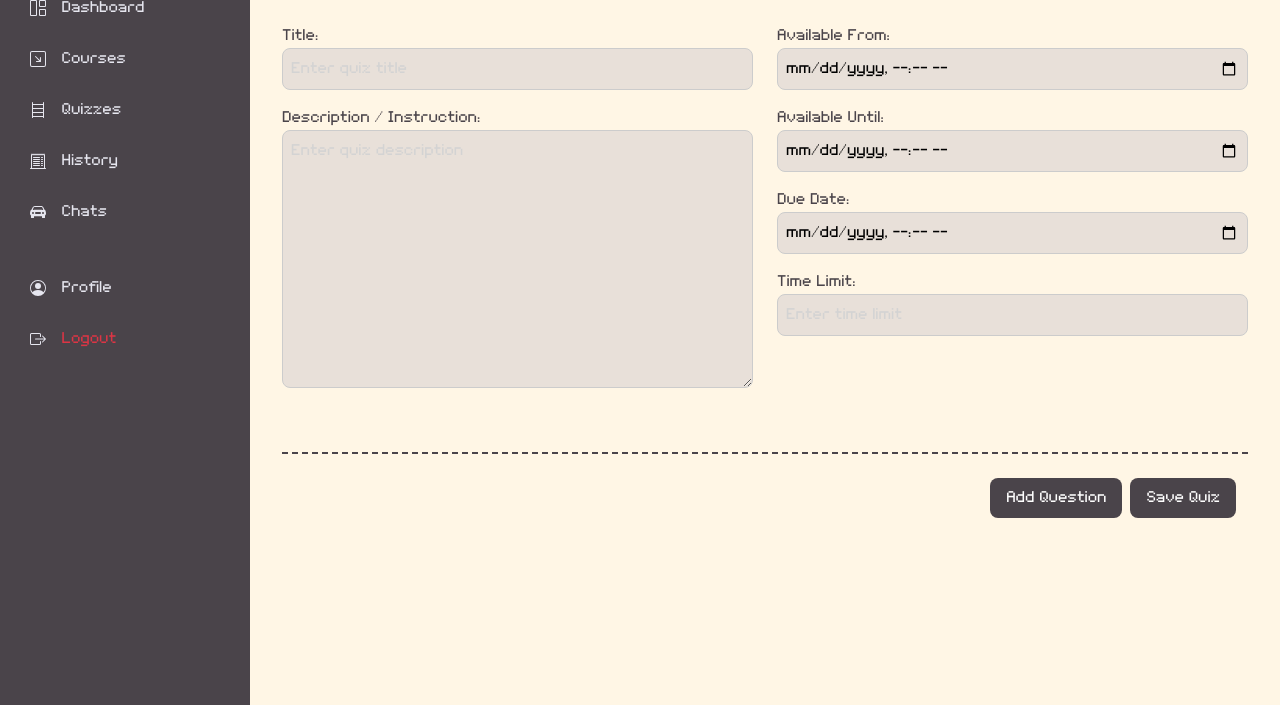
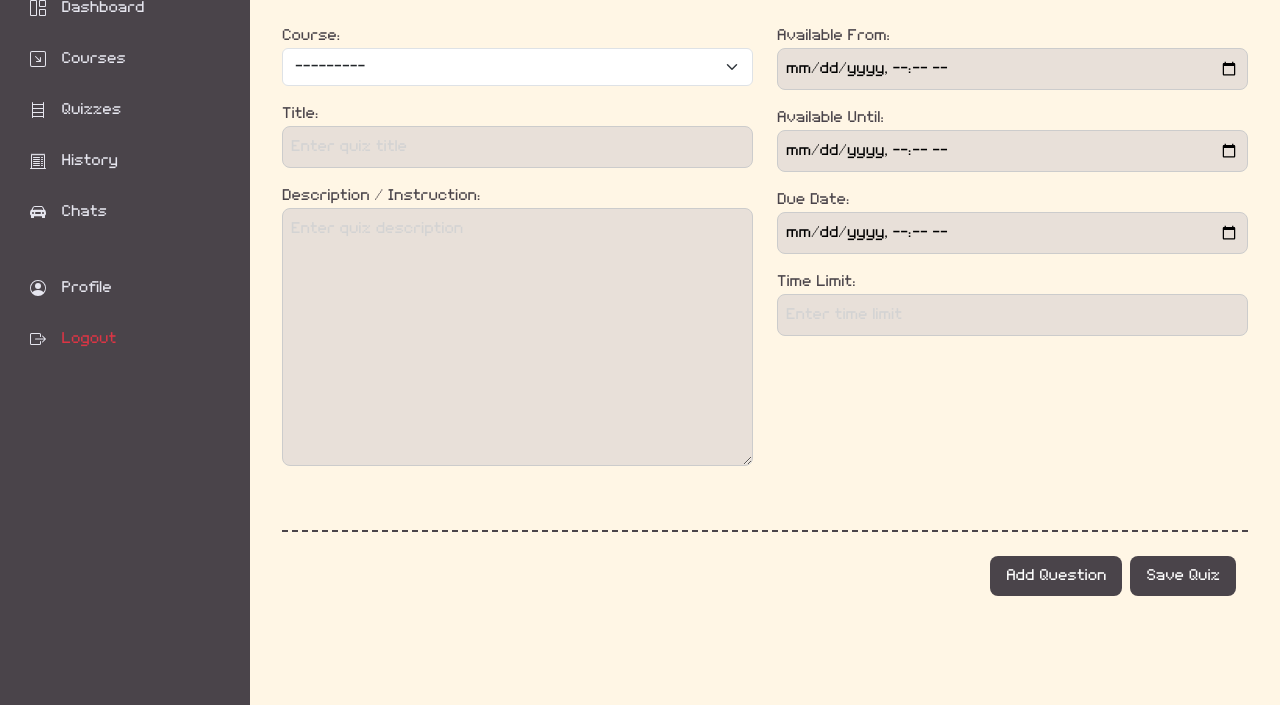
Before and after one commit to jungnarph/Quizzong, a Django app: template templates/main/quizzes/create_update_quiz.html in a window 1280 px wide. Shown: the part 95-800 px from the top of the page. Run offline with Django 5.2, Linux system fonts and the light colour scheme; the template is opened without the code that fills it: values that come from a table or form of the project are taken from there, others are empty; parts of the project's set-up code (start-up, migrations or seed data) failed here and were passed over; some libraries are stand-ins or nearby versions; some web fonts are replaced.

Commit message:
Part 2.1.2 Create Quiz w/ Tags

```diff
--- a/courses/forms.py
+++ b/courses/forms.py
@@ -1,6 +1,7 @@
 from django import forms
 from .models import Course
 from .models import Quiz, Question, Option
+from taggit.forms import TagField
 
 class CourseForm(forms.ModelForm):
     class Meta:
@@ -17,23 +18,38 @@ class CourseForm(forms.ModelForm):
 class QuizForm(forms.ModelForm):
     class Meta:
         model = Quiz
-        fields = ['title', 'description', 'available_from', 'available_until', 'due_date', 'time_limit']
+        fields = ['course', 'title', 'description', 'available_from', 'available_until', 'due_date', 'time_limit']
         widgets = {
+            'course': forms.Select(attrs={'class': 'form-select'}),
             'available_from': forms.DateTimeInput(attrs={'type': 'datetime-local'}),
             'available_until': forms.DateTimeInput(attrs={'type': 'datetime-local'}),
             'due_date': forms.DateTimeInput(attrs={'type': 'datetime-local'}),
         }
 
     def __init__(self, *args, **kwargs):
+        course = kwargs.pop('course', None)  # get course passed in from view
         super().__init__(*args, **kwargs)
+        print(course)
+        if course:
+            self.fields['course'].initial = course
+            self.fields['course'].queryset = Course.objects.filter(pk=course.pk)
+            self.fields['course'].disabled = True
+
         for field in self.fields:
             self.fields[str(field)].widget.attrs.update(placeholder=f'Enter quiz {str(field)}')
         self.fields['time_limit'].widget.attrs.update(placeholder=f'Enter time limit')
 
+
 class QuestionForm(forms.ModelForm):
+    tags = TagField(required=True, widget=forms.TextInput(attrs={
+        'class': 'tagify',  # This is what Tagify targets
+        'placeholder': 'Add tags (comma-separated)'
+    }))
+
     class Meta:
         model = Question
         fields = ['type', 'text', 'points', 'order', 'correct_answer']
+
         widgets = {
             'type': forms.Select(attrs={'class': 'form-select'}),
             'correct_answer': forms.Textarea(attrs={'rows': 2}),
--- a/courses/models.py
+++ b/courses/models.py
@@ -22,6 +22,9 @@ class Course(models.Model):
 
     def get_absolute_url(self):
         return f"/courses/{self.id}/"
+
+    def __str__(self):
+        return self.title
 
 class CourseEnrollment(models.Model):
     user = models.ForeignKey(User, on_delete=models.CASCADE)
--- a/courses/views.py
+++ b/courses/views.py
@@ -174,7 +174,8 @@ def course_quiz_list(request, course_id):
 
 @login_required
 def create_quiz(request, course_id):
-    quiz_form = QuizForm(request.POST or None)
+    course = get_object_or_404(Course, pk=course_id)
+    quiz_form = QuizForm(request.POST or None, course=course)
     QuestionFormset = modelformset_factory(Question, form=QuestionForm, extra=1)
     qs = Question.objects.none()
     question_formset = QuestionFormset(request.POST or None, queryset = qs)
--- a/templates/main/quizzes/create_update_quiz.html
+++ b/templates/main/quizzes/create_update_quiz.html
@@ -31,6 +31,9 @@
       <div class="row">
         <div class="col-md-6">
           <div class="course-card">
+            <label for="course">Course:</label>
+            {{ quiz_form.course }}
+            <p></p>
             <label for="title">Title:</label>
             {{ quiz_form.title }}
 
@@ -116,3 +119,17 @@
     }
   </script>
   {% endblock %}
+  {% block external_links %}
+  <link rel="stylesheet" href="https://cdn.jsdelivr.net/npm/@yaireo/tagify/dist/tagify.css">
+  <script src="https://cdn.jsdelivr.net/npm/@yaireo/tagify"></script>
+  {% endblock %}
+  {% block scripts %}
+  <script>
+  document.addEventListener("DOMContentLoaded", function () {
+    const input = document.querySelector('input.tagify');
+    if (input) {
+      new Tagify(input);
+    }
+  });
+</script>
+  {% endblock %}
--- a/templates/main_base.html
+++ b/templates/main_base.html
@@ -4,7 +4,6 @@
   <head>
     <meta charset="UTF-8" />
     <meta name="viewport" content="width=device-width, initial-scale=1.0" />
-    {% block external_links %} {% endblock %}
     <link
       href="https://cdn.jsdelivr.net/npm/bootstrap@5.3.0/dist/css/bootstrap.min.css"
       rel="stylesheet" />
@@ -15,6 +14,7 @@
     <script src="https://unpkg.com/htmx.org@2.0.4"></script>
     <link rel="stylesheet" href="{% static 'css/laravel_styles_2.css' %}" />
     <link rel="stylesheet" href="{% static 'css/quiz_styles.css' %}" />
+    {% block external_links %} {% endblock %}
     <title>{% block title %} {% endblock %}</title>
     {% block styles %} {% endblock %}
   </head>
```
